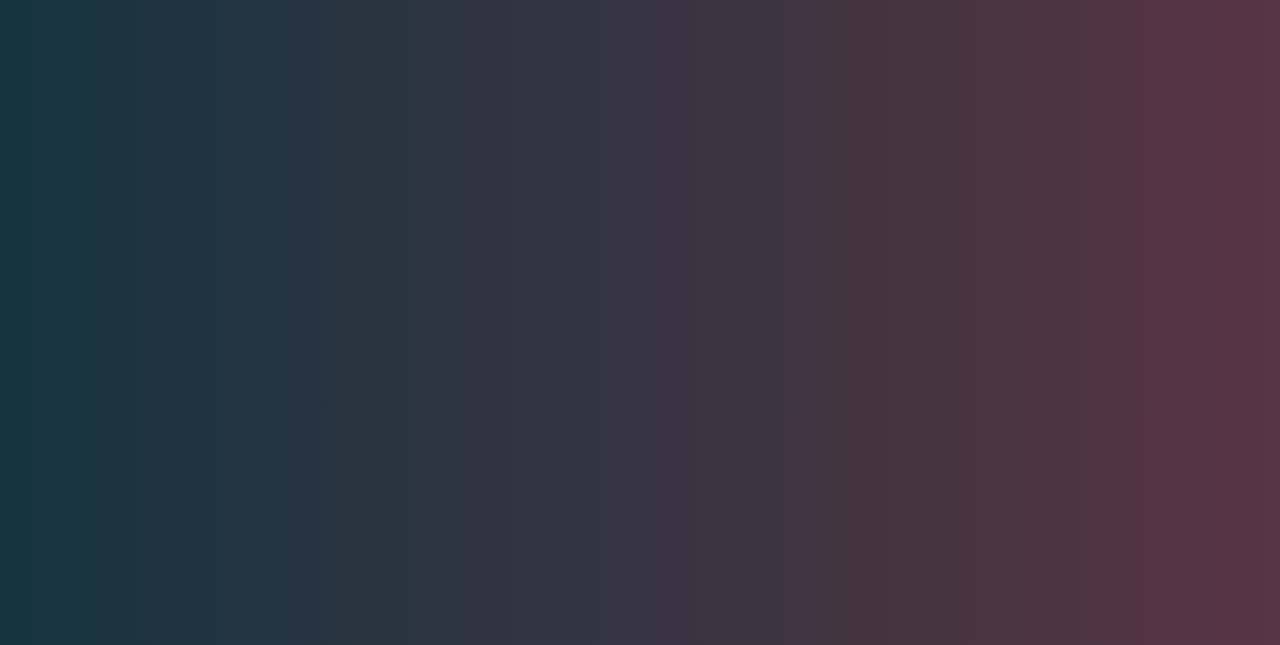
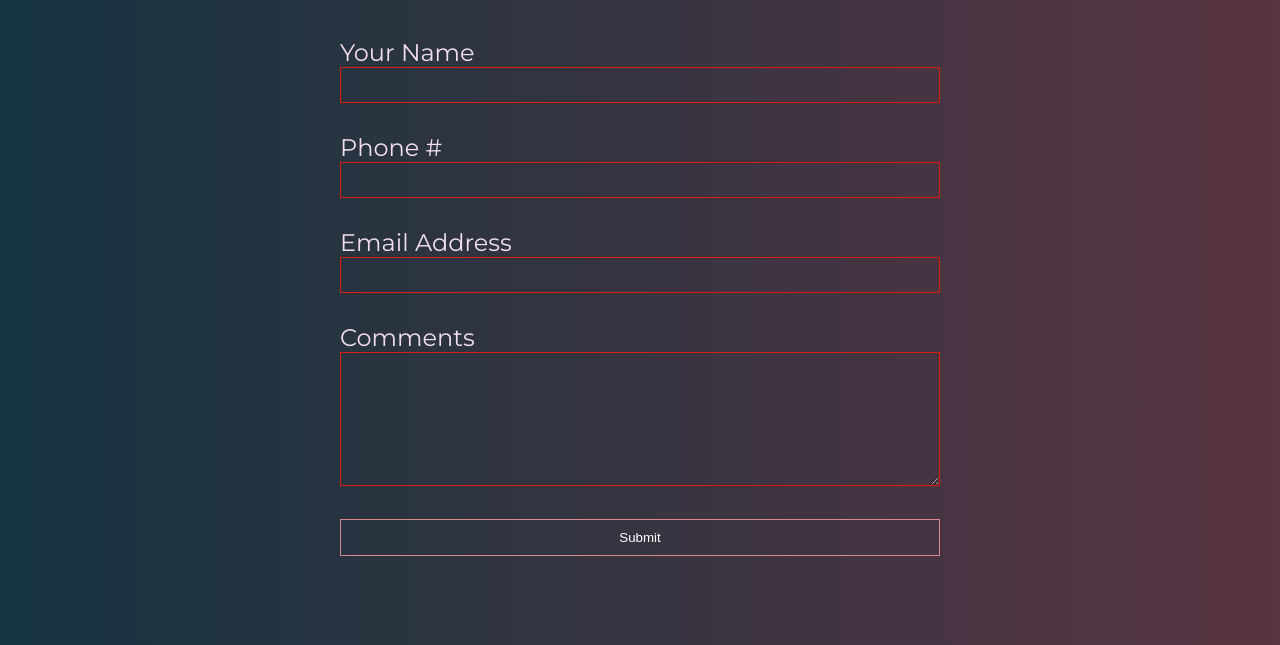
Before and after one commit to Al-Scripting/OTU, a plain HTML site: page contact.html in a window 1280 px wide. Shown: the part 103-748 px from the top of the page. Drawn offline with Linux system fonts and the light colour scheme.

Commit message:
September 23 - 8:39pm - Added Contact Page, Sited Sources, Adjusted Some Sizes

```diff
--- a/contact.html
+++ b/contact.html
@@ -3,14 +3,14 @@
 <head>
     <meta charset="UTF-8">
     <title>Contact</title>
-    <link rel="stylesheet" href="style.css" type="text/css">
+    <link rel="stylesheet" href="styles.css" type="text/css">
 
 </head>
 <body>
     <header id="Header">
         <div class="container">
             <!-- Navigation -->
-        <a href = "index.html"><img src="gfqx6h53p8n91.webp" alt="NOT FOUND" id = "logo"></a>
+            <a href = "index.html"><img src="Assets/logo.webp" alt="NOT FOUND" id = "logo"></a>
             <div class="navigation-Bar">
                 <!-- logo -->
                 <div class="content">
@@ -27,6 +27,40 @@
     <!-- End Header -->
 
 
+    <div class="form-container">
+        <form>
+            <div class="input-section">
+                <label for="name">Your Name</label>
+                <input type="text" id="name" required>
+            </div>
+
+            <div class="input-section">
+                <label for="number">Phone #</label>
+                <input type="text" id="number" required>
+
+            </div>
+
+            <div class="input-section">
+                <label for="email">Email Address</label>
+                <input type="email" id="email" required>
+            </div>
+
+            <div class="input-section">
+                <label for="comments">Comments</label>
+                <textarea id="comments" rows="8" required></textarea>
+
+            </div>
+            <button type="submit">Submit</button>
+        </form>
+
+
+
+    </div>
+
+
+    <!-- END of Form -->
+
+
 
 
     <!-- Footer Section  -->
@@ -36,8 +70,8 @@
             <p class="copy-right">© 2021 Your Name</p>
         </div>
         <div class="right-content">
-        <img src="Kirby.webp" alt="Logo">
-        <img src="kirby-puffy.png" alt="Hover Image" id="hover-image" />
+            <img src="Assets/Kirby.webp" alt="Logo">
+            <img src="Assets/kirby-puffy.png" alt="Hover Image" id="hover-image" />
         </div>
     </footer>
     <!-- End of Footer Section  -->
--- a/style.css
+++ b/styles.css
@@ -9,12 +9,6 @@ html {
     font-size: 10px;
     font-family: 'Montserrat', sans-serif;
     scroll-behavior: smooth;
-}
-
-#wrapper{
-    min-height: 100%;
-    display: flex;
-    felx-direction: column;
 }
 
 
@@ -50,7 +44,7 @@ header {
 
 #logo {
     position: absolute;
-    height: 100px;
+    height: 80px;
 }
 
 .content{
@@ -223,17 +217,24 @@ p {
     font-size: 10px;
     text-align: center;
 }
-/* End of About Page section */
 
-/*ABOUT ME PAGE*/
 .about{
     position: absolute;
     bottom:25%;
 }
 
+.box img{
+    position: absolute;
+    top: -36%;
+    right: 36%;
+    border-radius: 45%;
+    border: 1px solid white;
+    width: 200px;
+}
+
 
 .box{
-    background: conic-gradient(#D98989, #F2DFEB, #593442);
+    background: linear-gradient(to bottom right, #D98989, #F2DFEB);
     position: relative;
     width: 40%;
     padding: 4%;
@@ -269,7 +270,57 @@ p {
 .video-container {
     position: absolute;
     top: 20%;
-    right: 10%;
+    right: 40%;
     margin: auto;
+    width: 100px;
+    height: 100px;
     padding: 5px;
 }
+/* End of About Page section */
+
+/*Start of Contact Page*/
+
+.form-container{
+    display: flex;
+    align-items: center;
+    justify-content: center;
+    width:100%;
+    height:100vh;
+    background-position: center;
+}
+
+form{
+    width: 90%;
+    max-width: 600px;
+}
+
+.input-section{
+    margin-bottom: 30px;
+}
+
+input, textarea{
+    width: 100%;
+    padding: 10px;
+    outline: 0;
+    border: 1px solid #D91E0D;
+    color: #fff;
+    background: transparent;
+    font-size: 12px;
+    font-weight: bold;
+}
+
+label{
+    height: 100%;
+    color: #F2DFEB;
+    font-size: 24px;
+    cursor: text;
+}
+
+button{
+    padding: 10px 0;
+    outline: none;
+    color : #fff;
+    background: transparent;
+    border: 1px solid #D98989;
+    width: 100%;
+}
```
Also changed, not shown: about.html (+7 -5 lines), index.html (+5 -5 lines), projects.html (added, +11 -0 lines), Assets/Colors.jpeg (added), Readme.txt, 3 other files. Lines whose indentation alone changed are shown as unchanged.
